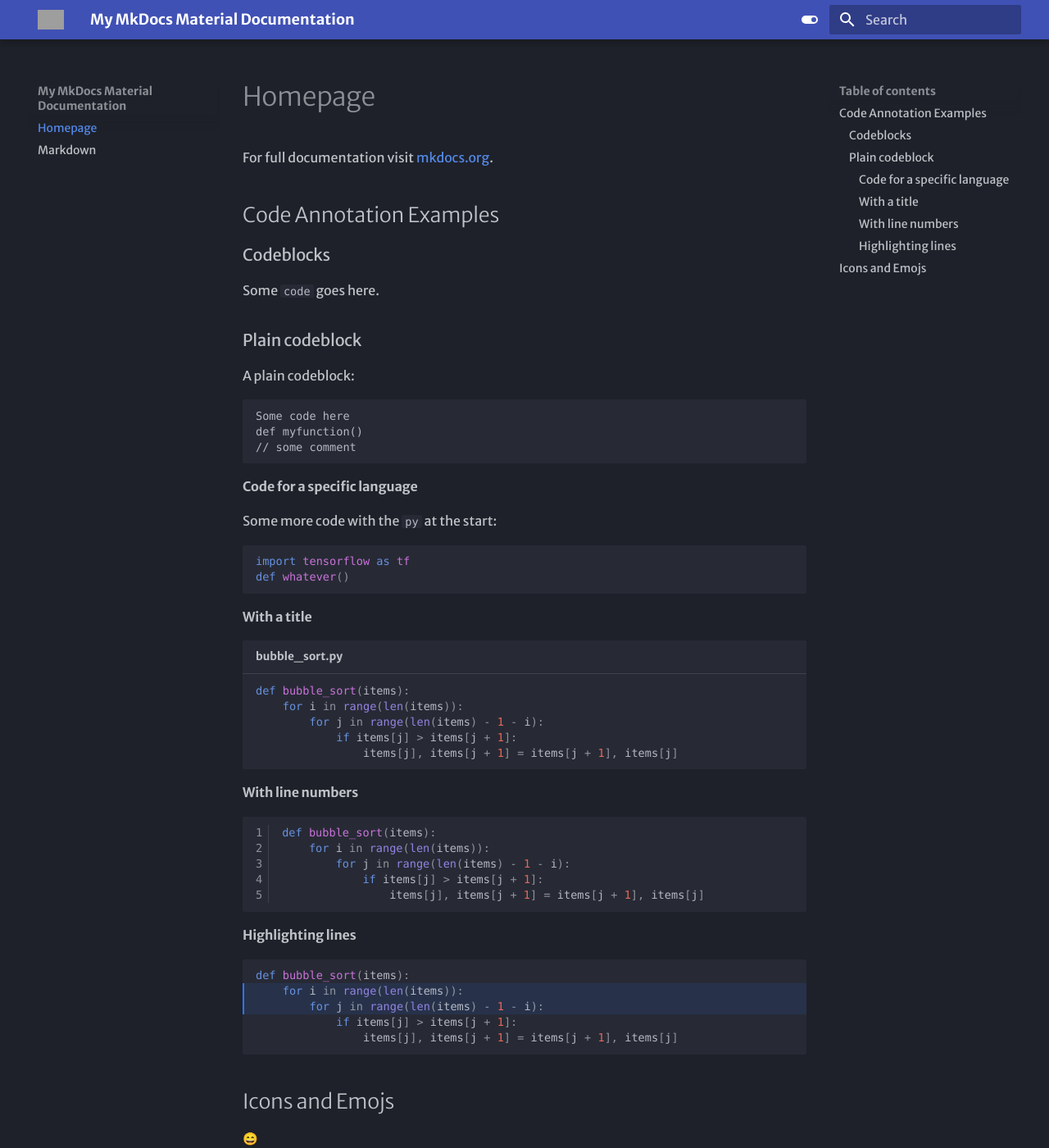
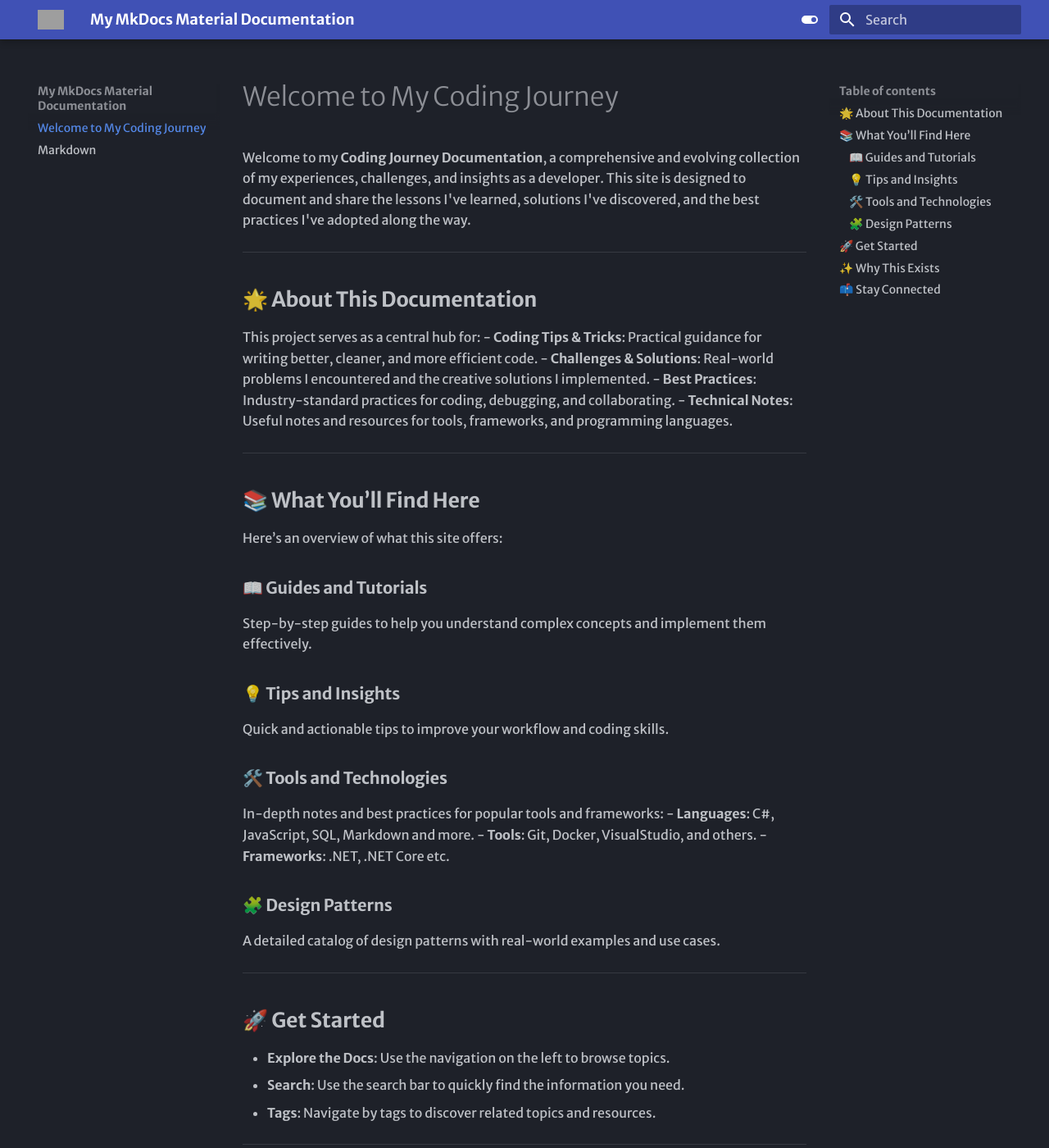
Before and after one commit to mkouhpayeh/code-wiki, an MkDocs documentation site: the page built from docs/index.md, in a window 1280 px wide and 1400 px high. Shown: the whole window at 82% size. Built offline with MkDocs 1.6.1 and Material for MkDocs 9.7.7, drawn with Linux system fonts in a browser that asks for light colours; emoji names are drawn with the system emoji font; some web fonts are replaced; some of the changed text lies outside the part shown; grey boxes are pictures that could not be loaded.

Commit message:
Update index.md

````diff
--- a/docs/index.md
+++ b/docs/index.md
@@ -1,68 +1,59 @@
-# Homepage
+# Welcome to My Coding Journey
 
-For full documentation visit [mkdocs.org](https://www.mkdocs.org).
+Welcome to my **Coding Journey Documentation**, a comprehensive and evolving collection of my experiences, challenges, and insights as a developer. This site is designed to document and share the lessons I've learned, solutions I've discovered, and the best practices I've adopted along the way.
 
-## Code Annotation Examples
+---
 
-### Codeblocks
+## 🌟 **About This Documentation**
 
-Some `code` goes here.
+This project serves as a central hub for:
+- **Coding Tips & Tricks**: Practical guidance for writing better, cleaner, and more efficient code.
+- **Challenges & Solutions**: Real-world problems I encountered and the creative solutions I implemented.
+- **Best Practices**: Industry-standard practices for coding, debugging, and collaborating.
+- **Technical Notes**: Useful notes and resources for tools, frameworks, and programming languages.
 
-### Plain codeblock
+---
 
-A plain codeblock:
+## 📚 **What You’ll Find Here**
 
-```
-Some code here
-def myfunction()
-// some comment
-```
+Here’s an overview of what this site offers:
 
-#### Code for a specific language
+### 📖 **Guides and Tutorials**
+Step-by-step guides to help you understand complex concepts and implement them effectively.
 
-Some more code with the `py` at the start:
+### 💡 **Tips and Insights**
+Quick and actionable tips to improve your workflow and coding skills.
 
-``` py
-import tensorflow as tf
-def whatever()
-```
+### 🛠️ **Tools and Technologies**
+In-depth notes and best practices for popular tools and frameworks:
+- **Languages**: C#, JavaScript, SQL, Markdown and more.
+- **Tools**: Git, Docker, VisualStudio, and others.
+- **Frameworks**: .NET, .NET Core etc.
 
-#### With a title
+### 🧩 **Design Patterns**
+A detailed catalog of design patterns with real-world examples and use cases.
 
-``` py title="bubble_sort.py"
-def bubble_sort(items):
-    for i in range(len(items)):
-        for j in range(len(items) - 1 - i):
-            if items[j] > items[j + 1]:
-                items[j], items[j + 1] = items[j + 1], items[j]
-```
+---
 
-#### With line numbers
+## 🚀 **Get Started**
 
-``` py linenums="1"
-def bubble_sort(items):
-    for i in range(len(items)):
-        for j in range(len(items) - 1 - i):
-            if items[j] > items[j + 1]:
-                items[j], items[j + 1] = items[j + 1], items[j]
-```
+- **Explore the Docs**: Use the navigation on the left to browse topics.
+- **Search**: Use the search bar to quickly find the information you need.
+- **Tags**: Navigate by tags to discover related topics and resources.
 
-#### Highlighting lines
+---
 
-``` py hl_lines="2 3"
-def bubble_sort(items):
-    for i in range(len(items)):
-        for j in range(len(items) - 1 - i):
-            if items[j] > items[j + 1]:
-                items[j], items[j + 1] = items[j + 1], items[j]
-```
+## ✨ **Why This Exists**
 
-## Icons and Emojs
+The purpose of this documentation is to:
+- **Learn Continuously**: Keep track of my growth as a developer.
+- **Share Knowledge**: Provide a resource for others in their learning journey.
+- **Solve Problems**: Document challenges and solutions for future reference.
 
-:smile:
+---
 
-:fontawesome-regular-face-laugh-wink:
+## 📫 **Stay Connected**
 
-:fontawesome-brands-twitter:{ .twitter }
-
-:octicons-heart-fill-24:{ .heart }
+Feel free to reach out or contribute:
+- **Email**: mhb.kouhpayeh[at]gmail.com
+- **GitHub**: [GitHub Repository](https://github.com/mkouhpayeh/code-wiki)
````
